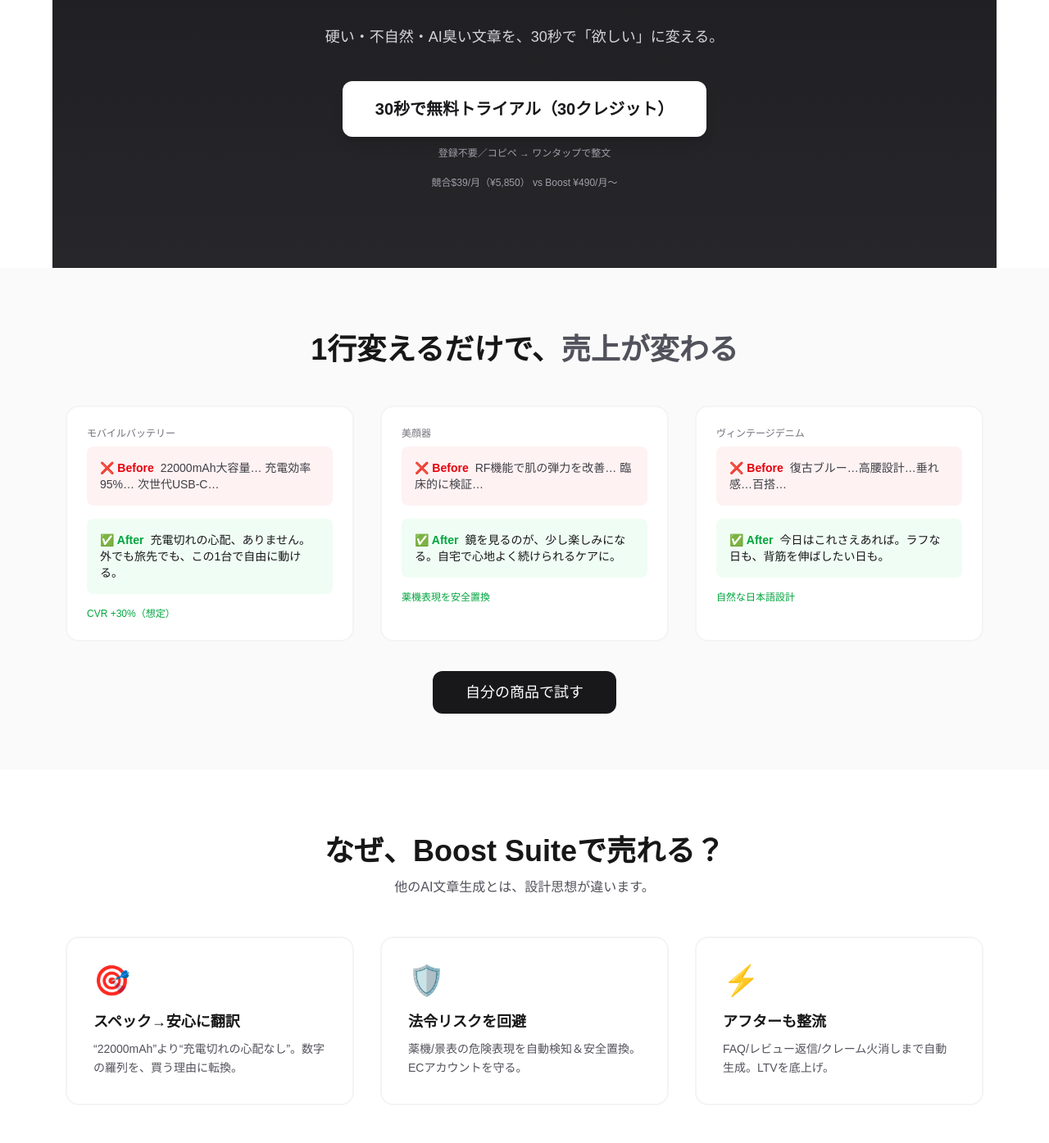
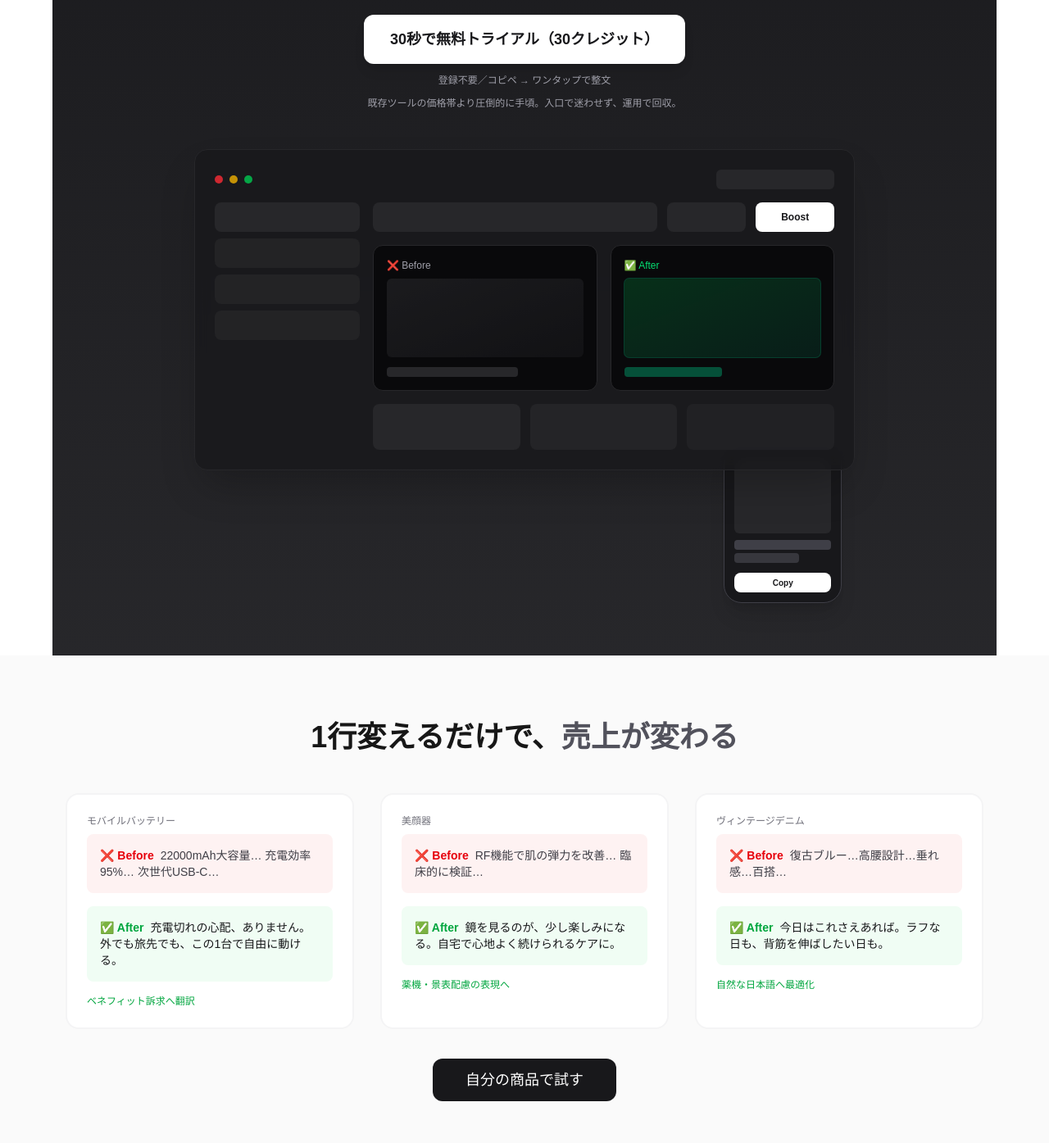
Before and after one commit to Waltz0820/boostsuite-app, a Next.js app: page / in a window 1280 px wide. Shown: the part 472-1867 px from the top of the page at 82% size. Built offline with nearby package versions, Linux system fonts and the light colour scheme.

Commit message:
feat: 変更内容

```diff
--- /dev/null
+++ b/app/components/ui-mock.tsx
@@ -0,0 +1,72 @@
+"use client";
+
+export default function UiMock() {
+  return (
+    <div className="mx-auto mt-12 w-[92%] md:w-[72%]">
+      <div className="rounded-2xl border border-zinc-800 bg-zinc-900/70 backdrop-blur p-4 md:p-6 shadow-2xl">
+        {/* window header dots */}
+        <div className="flex items-center gap-2 mb-4">
+          <span className="h-2.5 w-2.5 rounded-full bg-red-500/80" />
+          <span className="h-2.5 w-2.5 rounded-full bg-yellow-500/80" />
+          <span className="h-2.5 w-2.5 rounded-full bg-green-500/80" />
+          <div className="ml-auto h-6 w-36 rounded-md bg-zinc-800" />
+        </div>
+
+        <div className="grid grid-cols-12 gap-4">
+          {/* sidebar */}
+          <aside className="col-span-3 hidden md:block">
+            <div className="space-y-2">
+              <div className="h-9 rounded-lg bg-zinc-800" />
+              <div className="h-9 rounded-lg bg-zinc-800/70" />
+              <div className="h-9 rounded-lg bg-zinc-800/70" />
+              <div className="h-9 rounded-lg bg-zinc-800/70" />
+            </div>
+          </aside>
+
+          {/* main */}
+          <div className="col-span-12 md:col-span-9">
+            {/* top toolbar */}
+            <div className="flex items-center gap-3 mb-4">
+              <div className="h-9 flex-1 rounded-lg bg-zinc-800" />
+              <div className="h-9 w-24 rounded-lg bg-zinc-800" />
+              <div className="h-9 w-24 rounded-lg bg-white text-zinc-900 grid place-items-center text-xs font-semibold">
+                Boost
+              </div>
+            </div>
+
+            {/* before/after cards */}
+            <div className="grid md:grid-cols-2 gap-4">
+              <div className="rounded-xl border border-zinc-800 bg-zinc-950 p-4">
+                <div className="text-xs text-zinc-400 mb-2">❌ Before</div>
+                <div className="h-24 rounded-md bg-gradient-to-br from-zinc-800 to-zinc-900 animate-pulse" />
+                <div className="mt-3 h-3 w-2/3 rounded bg-zinc-800" />
+              </div>
+              <div className="rounded-xl border border-zinc-800 bg-zinc-950 p-4">
+                <div className="text-xs text-green-400 mb-2">✅ After</div>
+                <div className="h-24 rounded-md bg-gradient-to-br from-green-500/20 to-emerald-400/10 ring-1 ring-emerald-500/30" />
+                <div className="mt-3 h-3 w-1/2 rounded bg-emerald-500/40" />
+              </div>
+            </div>
+
+            {/* bottom stats */}
+            <div className="mt-4 grid grid-cols-3 gap-3">
+              <div className="h-14 rounded-lg bg-zinc-800" />
+              <div className="h-14 rounded-lg bg-zinc-800/80" />
+              <div className="h-14 rounded-lg bg-zinc-800/60" />
+            </div>
+          </div>
+        </div>
+      </div>
+
+      {/* small phone mock */}
+      <div className="-mt-8 ml-auto mr-4 w-36 rounded-[22px] border border-zinc-700 bg-zinc-900 p-3 shadow-xl hidden md:block">
+        <div className="h-24 rounded-md bg-zinc-800" />
+        <div className="mt-2 h-3 rounded bg-zinc-700" />
+        <div className="mt-1 h-3 w-2/3 rounded bg-zinc-700/80" />
+        <div className="mt-3 h-6 rounded-lg bg-white text-zinc-900 grid place-items-center text-[10px] font-semibold">
+          Copy
+        </div>
+      </div>
+    </div>
+  );
+}
--- a/app/page.tsx
+++ b/app/page.tsx
@@ -1,18 +1,28 @@
 // app/page.tsx
 import Link from "next/link";
+import UiMock from "./components/ui-mock";
 
 export const metadata = {
   title: "Boost Suite｜売れない言葉を、売れる言葉に変える",
   description:
     "良い商品が売れないのは“説明文の1行”のせいかも。Boost Suiteは、プロのセールス構成 × 売れ筋データ × SEO最適化を自動化した「商品説明の整流AI」です。",
+  metadataBase: new URL("https://boostsuite-app.vercel.app"),
+  alternates: { canonical: "/" },
   openGraph: {
     title: "Boost Suite｜売れる日本語を自動生成",
     description:
-      "直訳や硬い文章を、購入意欲を高める自然な表現へ。リスク回避も自動対応。月¥490から。",
+      "直訳や硬い文章を、購入意欲を高める自然な表現へ。リスク配慮も自動対応。月¥490から。",
     url: "https://boostsuite-app.vercel.app/",
     siteName: "Boost Suite",
     locale: "ja_JP",
     type: "website",
+    images: ["/og.jpg"],
+  },
+  twitter: {
+    card: "summary_large_image",
+    title: "Boost Suite｜売れる日本語を自動生成",
+    description: "30秒で“欲しい”に届く日本語へ。月¥490〜。",
+    images: ["/og.jpg"],
   },
 };
 
@@ -20,15 +30,15 @@ export default function Page() {
   return (
     <>
       {/* Hero */}
-      <section className="mx-auto max-w-6xl px-4 pt-20 pb-24 bg-gradient-to-b from-zinc-900 to-zinc-800 text-white">
+      <section className="mx-auto max-w-6xl px-4 pt-20 pb-16 bg-gradient-to-b from-zinc-900 to-zinc-800 text-white">
         <div className="text-center max-w-4xl mx-auto">
           <h1 className="text-5xl md:text-6xl font-bold leading-tight tracking-tight">
-            良い商品が、<span className="underline decoration-4">売れない</span>理由
+            良い商品が、<span className="underline decoration-4 underline-offset-4">売れない</span>理由
             <br />
-            <span className="text-zinc-400">説明文の1行が、すべてを変える。</span>
+            <span className="text-zinc-300">説明文の1行が、すべてを変える。</span>
           </h1>
 
-          <p className="mt-8 text-xl md:text-2xl text-zinc-300 leading-relaxed">
+          <p className="mt-6 text-lg md:text-xl text-zinc-200 leading-relaxed">
             Boost Suite は
             <span className="font-semibold text-white">
               {" "}
@@ -37,28 +47,24 @@ export default function Page() {
             を自動化した「商品説明の整流AI」です。
           </p>
 
-          <p className="mt-6 text-lg text-zinc-300">
-            硬い・不自然・AI臭い文章を、30秒で「欲しい」に変える。
-          </p>
-
-          <div className="mt-10 flex flex-col items-center gap-3">
+          <div className="mt-8 flex flex-col items-center gap-3">
             <Link
               href="/tool"
-              className="px-10 py-5 rounded-xl bg-white text-zinc-900 text-lg md:text-xl font-semibold hover:bg-zinc-100 transition-all shadow-lg"
+              aria-label="Boost Suiteを無料で試す（30クレジット）"
+              className="px-8 py-4 rounded-xl bg-white text-zinc-900 text-lg font-semibold hover:bg-zinc-100 transition-all shadow-lg"
             >
               30秒で無料トライアル（30クレジット）
             </Link>
-            <p className="text-xs text-zinc-400">
-              登録不要／コピペ → ワンタップで整文
-            </p>
-            <div className="mt-2 text-xs text-zinc-400">
-              競合$39/月（¥5,850） vs Boost ¥490/月〜
-            </div>
+            <p className="text-xs text-zinc-400">登録不要／コピペ → ワンタップで整文</p>
+            <p className="text-xs text-zinc-400">既存ツールの価格帯より圧倒的に手頃。入口で迷わせず、運用で回収。</p>
           </div>
         </div>
+
+        {/* ダミーUIビジュアル（モック） */}
+        <UiMock />
       </section>
 
-      {/* Before/After */}
+      {/* Before / After */}
       <section className="py-20 bg-zinc-50">
         <div className="mx-auto max-w-6xl px-4">
           <h2 className="text-3xl md:text-4xl font-bold text-center mb-12">
@@ -70,19 +76,19 @@ export default function Page() {
               label="モバイルバッテリー"
               before="22000mAh大容量… 充電効率95%… 次世代USB-C…"
               after="充電切れの心配、ありません。外でも旅先でも、この1台で自由に動ける。"
-              tag="CVR +30%（想定）"
+              tag="ベネフィット訴求へ翻訳"
             />
             <BABox
               label="美顔器"
               before="RF機能で肌の弾力を改善… 臨床的に検証…"
               after="鏡を見るのが、少し楽しみになる。自宅で心地よく続けられるケアに。"
-              tag="薬機表現を安全置換"
+              tag="薬機・景表配慮の表現へ"
             />
             <BABox
               label="ヴィンテージデニム"
               before="復古ブルー…高腰設計…垂れ感…百搭…"
               after="今日はこれさえあれば。ラフな日も、背筋を伸ばしたい日も。"
-              tag="自然な日本語設計"
+              tag="自然な日本語へ最適化"
             />
           </div>
 
@@ -101,41 +107,37 @@ export default function Page() {
       <section className="py-20">
         <div className="mx-auto max-w-6xl px-4">
           <div className="text-center mb-12">
-            <h2 className="text-3xl md:text-4xl font-bold mb-3">
-              なぜ、Boost Suiteで売れる？
-            </h2>
-            <p className="text-zinc-600">
-              他のAI文章生成とは、設計思想が違います。
-            </p>
+            <h2 className="text-3xl md:text-4xl font-bold mb-3">なぜ、Boost Suiteで売れる？</h2>
+            <p className="text-zinc-600">“生成”ではなく“整流”。設計思想が違います。</p>
           </div>
 
           <div className="grid md:grid-cols-3 gap-8">
             <ValueCard
               icon="🎯"
               title="スペック→安心に翻訳"
-              body="“22000mAh”より“充電切れの心配なし”。数字の羅列を、買う理由に転換。"
+              body="“22000mAh”より“充電切れの心配なし”。数字の羅列を買う理由へ転換。"
             />
             <ValueCard
               icon="🛡️"
               title="法令リスクを回避"
-              body="薬機/景表の危険表現を自動検知＆安全置換。ECアカウントを守る。"
+              body="薬機・景表の危険表現を自動検知＆安全置換。アカウントを守る。"
             />
             <ValueCard
               icon="⚡"
               title="アフターも整流"
-              body="FAQ/レビュー返信/クレーム火消しまで自動生成。LTVを底上げ。"
+              body="FAQ/レビュー返信/クレーム火消しまで自動生成。解約率を下げLTVを底上げ。"
             />
           </div>
 
           <div className="mt-12 grid md:grid-cols-2 gap-8">
             <DiffCard
-              title="導入ハードルを、限りなくゼロに。"
+              title="“価格の障壁”を外す"
               items={[
-                "既存ツールの約1/5〜1/10の価格帯",
-                "登録不要・即日利用OK",
-                "誰でも30秒で“売れる日本語”を生成",
+                "はじめやすい低価格の定額",
+                "使った分だけ明快なクレジット制",
+                "導入の迷いを最小化",
               ]}
-              highlight="ツール導入で迷わず、成果に集中できる設計。"
+              highlight="入口で迷わせず、LTVで回収。"
             />
             <DiffCard
               title="脳死運用OKの自動適応"
@@ -154,9 +156,7 @@ export default function Page() {
       <section className="bg-zinc-50 py-20">
         <div className="mx-auto max-w-6xl px-4">
           <div className="text-center mb-16">
-            <h2 className="text-3xl md:text-4xl font-bold mb-4">
-              使い方は、貼って押すだけ。
-            </h2>
+            <h2 className="text-3xl md:text-4xl font-bold mb-4">使い方は、貼って押すだけ。</h2>
             <p className="text-zinc-600">30秒で「売れる文章」が完成</p>
           </div>
 
@@ -164,20 +164,20 @@ export default function Page() {
             <StepCard
               step="1"
               title="原文を貼る"
-              description="商品説明・中国語/韓国語の原文・レビューURLなど"
-              detail="Amazon/Rakuten/越境ECのテキストもOK"
+              description="商品説明やレビューをコピペ。中国語/韓国語の原文もOK。"
+              detail="Amazon・楽天・越境ECのテキストにも対応"
             />
             <StepCard
               step="2"
               title="Boostを押す"
-              description="自動判定→構成リビルド→2パターン出力"
+              description="自動判定→意味の再設計→2パターン出力。"
               detail="セーフティ版／オフェンシブ版を同時生成"
             />
             <StepCard
               step="3"
               title="コピーして使う"
-              description="モジュール単位でコピー、PDF/CSV出力も可"
-              detail="有料なら履歴保存・再編集OK"
+              description="モジュール単位でコピー。PDF/CSV出力も可能。"
+              detail="有料プランなら履歴保存・再編集OK"
             />
           </div>
 
@@ -185,9 +185,7 @@ export default function Page() {
             <div className="inline-block bg-white rounded-2xl p-8 shadow-sm border">
               <div className="text-sm text-zinc-500 mb-2">平均作業時間</div>
               <div className="text-5xl font-bold text-zinc-900">30秒</div>
-              <div className="text-sm text-zinc-600 mt-2">
-                手動リライト2時間 → 30秒に短縮
-              </div>
+              <div className="text-sm text-zinc-600 mt-2">手動リライト2時間 → 30秒に短縮</div>
             </div>
 
             <div className="mt-10">
@@ -206,27 +204,25 @@ export default function Page() {
       <section className="py-20">
         <div className="mx-auto max-w-4xl px-4">
           <div className="bg-zinc-900 text-white rounded-3xl p-12">
-            <h2 className="text-2xl md:text-3xl font-bold mb-8 text-center">
-              Boostの黄金律
-            </h2>
+            <h2 className="text-2xl md:text-3xl font-bold mb-8 text-center">Boostの黄金律</h2>
 
             <div className="space-y-6">
               <RuleItem rule="事実8割、余韻2割" detail="具体的に、でも想像の余地は残す。" />
-              <RuleItem rule="効能ではなく、安心を語る" detail="“改善”より“自分を丁寧に扱う時間”。" />
-              <RuleItem rule="買わない理由を先回りして潰す" detail="レビューから不安を抽出→構成に反映。" />
-              <RuleItem rule="構文修正ではなく、意味の再設計" detail="文法ではなく、市場文脈を変換する。" />
+              <RuleItem rule="効能ではなく、安心を語る" detail="“改善”より“自分を丁寧に扱う時間”を示す。" />
+              <RuleItem rule="買わない理由を先回りして埋める" detail="レビューから不安を抽出→構成に反映。" />
+              <RuleItem rule="構文修正ではなく、意味の再設計" detail="文法ではなく市場文脈を変換する。" />
             </div>
 
             <div className="mt-10 pt-10 border-t border-zinc-700 text-center">
               <p className="text-zinc-400 text-sm leading-relaxed">
-                これらの原則をAI構文に実装。誰でも“売れる日本語”で出力できます。
+                これらの原則をAIに実装。誰でも“売れる日本語”で出力できます。
               </p>
             </div>
           </div>
         </div>
       </section>
 
-      {/* Final CTA + Pricing */}
+      {/* Final CTA + Pricing (credits) */}
       <section className="py-24 bg-gradient-to-b from-white to-zinc-50">
         <div className="mx-auto max-w-4xl px-4 text-center">
           <h2 className="text-4xl md:text-5xl font-bold leading-tight mb-8">
@@ -237,8 +233,7 @@ export default function Page() {
           <div className="max-w-2xl mx-auto space-y-6 mb-12">
             <p className="text-xl text-zinc-700">商品は良い。価格も適正。写真も十分。</p>
             <p className="text-xl text-zinc-700">
-              でも説明文が<span className="font-bold text-zinc-900">硬い／不自然／AI臭い</span>だけで、
-              お客は離れます。
+              でも説明文が<span className="font-bold text-zinc-900">硬い／不自然／AI臭い</span>だけで、お客は離れます。
             </p>
             <p className="text-lg text-zinc-600 mt-6">1行の違和感が、購入ボタンを遠ざける。</p>
           </div>
@@ -250,7 +245,7 @@ export default function Page() {
             30秒で、売れる言葉に変える
           </Link>
 
-          {/* Pricing */}
+          {/* Pricing pills */}
           <div className="mt-16 pt-16 border-t">
             <p className="text-sm text-zinc-500 mb-6">料金プラン</p>
 
@@ -273,10 +268,6 @@ export default function Page() {
               <p>📌 Starterなら約100生成、Proなら400〜800生成相当。</p>
               <p>💳 追加チャージ：100クレジット＝¥490（ロールオーバーOK）</p>
               <p>🎁 無料トライアル：初回30クレジット（15〜30生成分）</p>
-              <p className="mt-4">
-                競合ツール（$39/月 ≈ ¥5,850）の
-                <span className="font-medium">1/4〜1/12</span>の価格。
-              </p>
             </div>
           </div>
         </div>
@@ -285,7 +276,7 @@ export default function Page() {
   );
 }
 
-/* ---------- Components ---------- */
+/* ---------- Components (ページ内簡易) ---------- */
 
 function BABox({
   label,
@@ -321,29 +312,21 @@ function BABox({
 function ValueCard({ icon, title, body }: { icon: string; title: string; body: string }) {
   return (
     <div className="bg-white border-2 border-zinc-100 rounded-2xl p-8 hover:border-zinc-900 transition-all hover:shadow-lg">
-      <div className="text-4xl mb-4">{icon}</div>
+      <div className="text-4xl mb-4" aria-hidden>{icon}</div>
       <h3 className="font-bold text-lg">{title}</h3>
       <p className="mt-2 text-sm text-zinc-600 leading-relaxed">{body}</p>
     </div>
   );
 }
 
-function DiffCard({
-  title,
-  items,
-  highlight,
-}: {
-  title: string;
-  items: string[];
-  highlight: string;
-}) {
+function DiffCard({ title, items, highlight }: { title: string; items: string[]; highlight: string }) {
   return (
     <div className="bg-white border rounded-2xl p-6">
       <h3 className="font-bold mb-4">{title}</h3>
       <ul className="space-y-2 mb-4">
         {items.map((item, i) => (
           <li key={i} className="text-sm text-zinc-600 flex items-start gap-2">
-            <span className="text-green-600 mt-0.5">✓</span>
+            <span className="text-green-600 mt-0.5" aria-hidden>✓</span>
             <span>{item}</span>
           </li>
         ))}
@@ -383,7 +366,7 @@ function StepCard({
 function RuleItem({ rule, detail }: { rule: string; detail: string }) {
   return (
     <div className="flex gap-4 items-start">
-      <div className="w-2 h-2 rounded-full bg-white mt-2 flex-shrink-0"></div>
+      <div className="w-2 h-2 rounded-full bg-white mt-2 flex-shrink-0" />
       <div>
         <div className="font-semibold mb-1">{rule}</div>
         <div className="text-sm text-zinc-400">{detail}</div>
@@ -403,19 +386,13 @@ function PriceTag({
   detail: string;
   popular?: boolean;
 }) {
-  const base =
-    "px-6 py-4 rounded-xl border-2 transition text-left min-w-[180px]";
-  const style = popular
-    ? "border-zinc-900 bg-zinc-900 text-white"
-    : "border-zinc-200 bg-white";
-
+  const base = "px-6 py-4 rounded-xl border-2 transition text-left min-w-[180px]";
+  const style = popular ? "border-zinc-900 bg-zinc-900 text-white" : "border-zinc-200 bg-white";
   return (
     <div className={`${base} ${style}`}>
       <div className="text-xs mb-1 opacity-70">{plan}</div>
       <div className="text-xl font-bold">{price}</div>
-      <div className={popular ? "text-xs text-zinc-200" : "text-xs text-zinc-500"}>
-        {detail}
-      </div>
+      <div className={popular ? "text-xs text-zinc-200" : "text-xs text-zinc-500"}>{detail}</div>
       {popular && (
         <div className="mt-2 inline-block text-[10px] bg-white/10 px-2 py-1 rounded">
           一番人気
```
